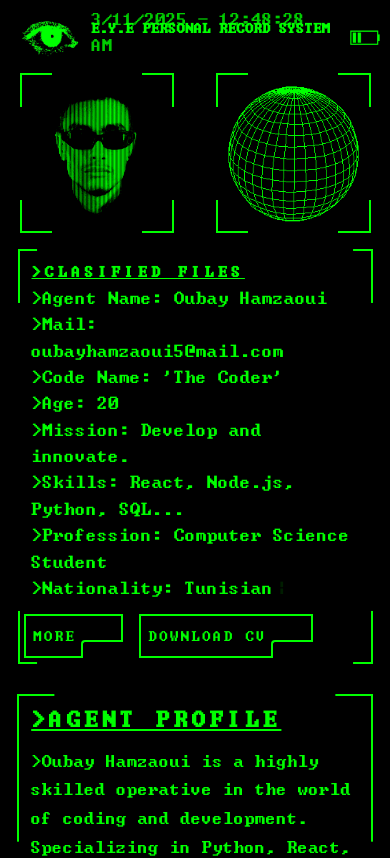
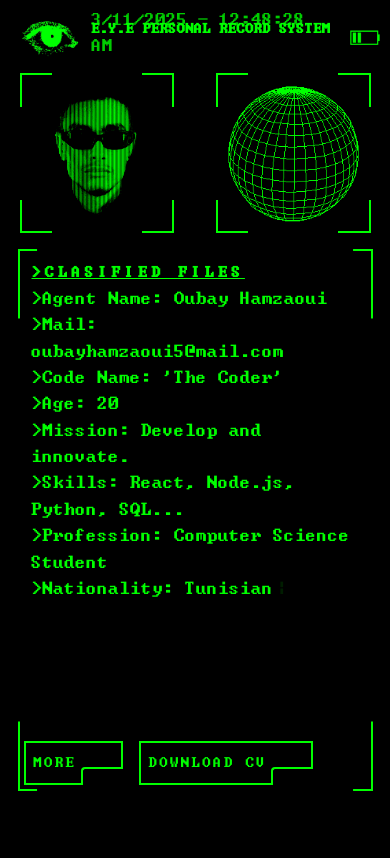
Before and after one commit to oubayhamzaoui5/spy-portfolio, a React (Vite) app: page / in a window 390 px wide. Shown: the top 858 px of the page. Built offline with nearby package versions, Linux system fonts and the light colour scheme.

Commit message:
responsive

```diff
--- a/src/components/Terminal.css
+++ b/src/components/Terminal.css
@@ -189,9 +189,9 @@
 
 @media (max-width: 768px) {
     .terminal {
-        height: 70vh;
+        height: 85vh;
         width: 100vw;
-        margin-bottom: 30px;
+        margin-bottom: 80px;
     }
 
     .terminal-container {
```
